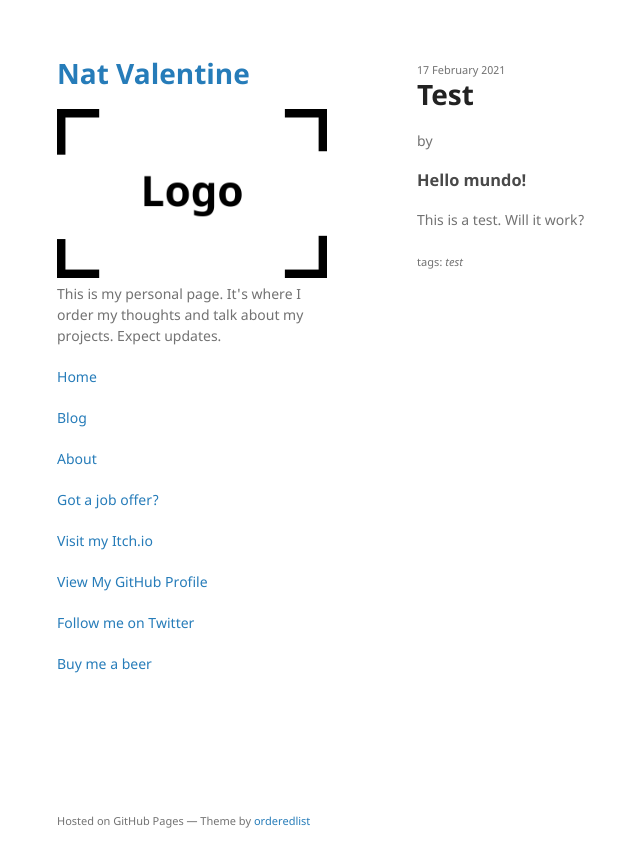
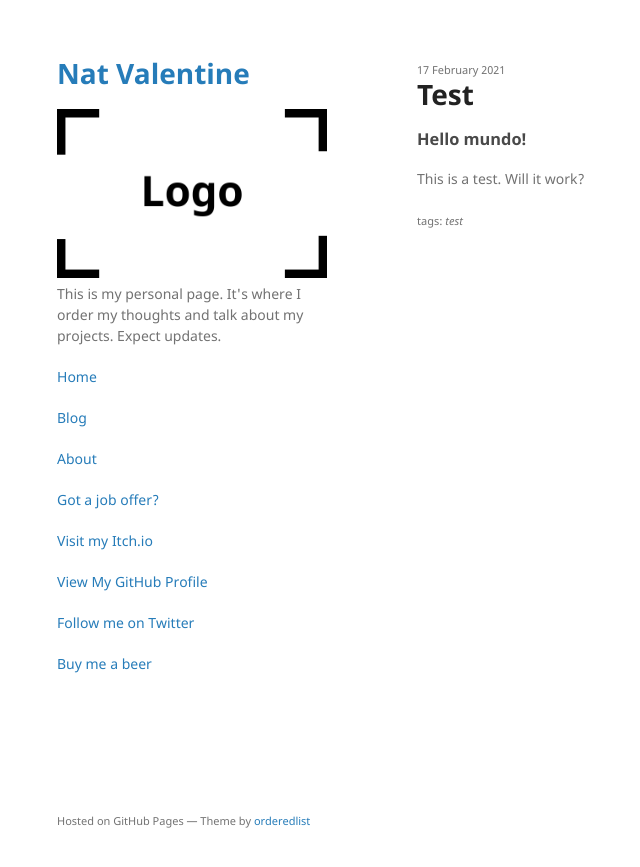
Before and after one commit to NatValentine/natvalentine.github.io, a Jekyll site: the page built from _posts/2021-02-17-Test.md, in a window 1280 px wide. Shown: the top 867 px of the page, without its empty margins (153-793 px from the left). Built offline with Jekyll 4.4.1, drawn with Linux system fonts in a browser that asks for light colours.

Commit message:
Update post.html

```diff
--- a/_layouts/post.html
+++ b/_layouts/post.html
@@ -5,7 +5,7 @@ layout: default
 <small>{{ page.date | date: "%-d %B %Y" }}</small>
 <h1>{{ page.title }}</h1>
 
-<p class="view">by {{ page.author | default: site.author }}</p>
+<!--<p class="view">by {{ page.author | default: site.author }}</p>-->
 
 {{content}}
 
```
